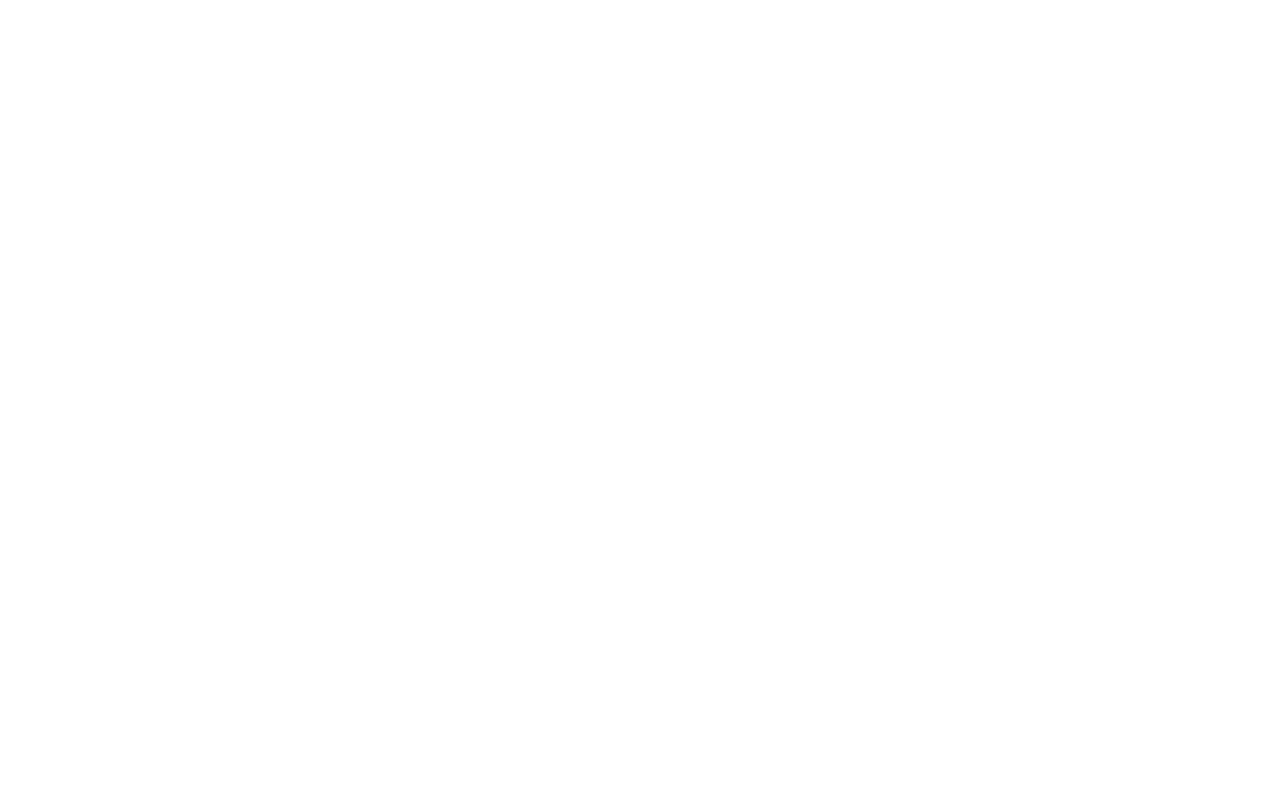
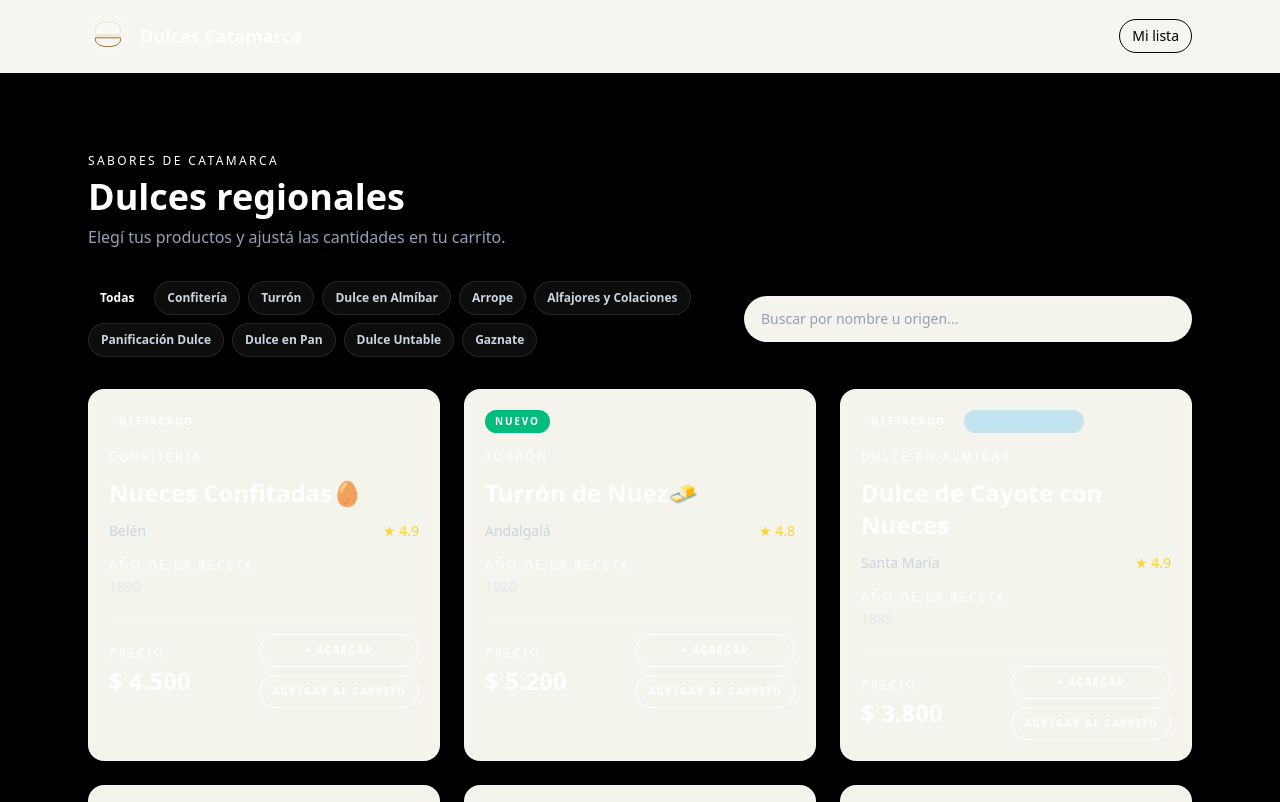
Before and after one commit to Mar-Jose/Nodo.c5.Sprint3, a React (Vite) app: page / in a window 1280 px wide. Shown: the top 802 px of the page. Built offline with nearby package versions, Linux system fonts and the light colour scheme.

Commit message:
listo hoock usecarrito y carritocontext

```diff
--- a/src/App.jsx
+++ b/src/App.jsx
@@ -1,74 +1,150 @@
-import { useState } from 'react'
-import dulcesCatamarca from './data/Dulce'
-//import Footer from './components/Footer'
-
+import { useMemo, useState } from 'react'
+import dulcesCatamarca from './data/dulce'
+import CarritoItem from './components/CarritoItem'
 import DulceList from './components/DulceList'
-//import ListCategoriasPanel from './components/ListCategoriasPanel'
 import Navbar from './components/layout/Navbar'
-//import BisTitle from './components/BisTitle'
-//repasar:
-//import useDocumentTitle from './hooks/useDocumentTitle'
-//import useFilteredItems from './hooks/useFilteredItems'
-//import useMyList from './hooks/useMyList'
-
-function App(){
-  const [count, setCount] = useState(0)
+import { useCarritoContext } from './context/carritoContext'
+import { formatearPrecio } from './utils/formato'
 
 function App() {
   const [categoriaSeleccionada, setCategoriaSeleccionada] = useState('Todas')
   const [busqueda, setBusqueda] = useState('')
-  const [isCeleste, setIsCeleste] = useState(false)
-  const { list: miLista, total, toggle: toggleMiLista, clear: clearMiLista } = useMyList()
+  const [miLista, setMiLista] = useState([])
+  const {
+    carrito,
+    cantidadTotal,
+    total,
+    agregar,
+    cambiarCantidad,
+    quitar,
+    vaciar,
+  } = useCarritoContext()
 
-  useDocumentTitle(total)
+  const categorias = useMemo(
+    () => ['Todas', ...new Set(dulcesCatamarca.map((item) => item.categoria))],
+    []
+  )
 
-  const vaciarMiLista = () => {
-    const confirmado = window.confirm('¿Seguro que querés vaciar tu lista?')
+  const itemsFiltrados = useMemo(() => {
+    const texto = busqueda.trim().toLowerCase()
 
-    if (!confirmado) return
+    return dulcesCatamarca.filter((item) => {
+      const coincideCategoria = categoriaSeleccionada === 'Todas'
+        || item.categoria === categoriaSeleccionada
+      const coincideBusqueda = !texto
+        || `${item.nombre} ${item.origen}`.toLowerCase().includes(texto)
 
-    clearMiLista()
+      return coincideCategoria && coincideBusqueda
+    })
+  }, [busqueda, categoriaSeleccionada])
+
+  const toggleMiLista = (id) => {
+    setMiLista((actual) => (
+      actual.includes(id)
+        ? actual.filter((itemId) => itemId !== id)
+        : [...actual, id]
+    ))
   }
-
-  const itemsFiltrados = useFilteredItems(
-    dulcesCatamarca,
-    categoriaSeleccionada,
-    busqueda
-  )
 
   return (
     <>
-      <Navbar lista={miLista} items={dulcesCatamarca} onToggleItem={toggleMiLista} onVaciarLista={vaciarMiLista} />
+      <Navbar
+        lista={miLista}
+        items={dulcesCatamarca}
+        onToggleItem={toggleMiLista}
+        onVaciarLista={() => setMiLista([])}
+      />
 
-      <main
+      <main className="min-h-screen bg-black font-sans text-white">
+        <div className="mx-auto max-w-6xl px-4 py-10 sm:px-6 sm:py-16 lg:py-20">
+          <div className="mb-8">
+            <p className="text-xs uppercase tracking-[0.2em] text-muted">Sabores de Catamarca</p>
+            <h1 className="mt-2 text-4xl font-bold">Dulces regionales</h1>
+            <p className="mt-2 text-slate-400">Elegí tus productos y ajustá las cantidades en tu carrito.</p>
+          </div>
+
+          <div className="mb-8 flex flex-col gap-4 lg:flex-row lg:items-center lg:justify-between">
+            <div className="flex flex-wrap gap-2">
+              {categorias.map((categoria) => (
+                <button
+                  key={categoria}
+                  type="button"
+                  onClick={() => setCategoriaSeleccionada(categoria)}
                   className={[
-          'min-h-screen font-sans transition-colors',
-          isCeleste ? 'bg-sky-200 text-slate-900' : 'bg-black text-white'
+                    'rounded-full px-3 py-2 text-xs font-semibold transition',
+                    categoria === categoriaSeleccionada
+                      ? 'bg-brand text-white'
+                      : 'border border-white/10 bg-white/5 text-slate-300 hover:bg-white/10',
                   ].join(' ')}
                 >
-      <div className="mx-auto max-w-6xl px-4 py-10 sm:px-6 sm:py-16 lg:py-20">
-        <BisTitle />
+                  {categoria}
+                </button>
+              ))}
+            </div>
 
-        <div className="mb-8 flex flex-col gap-4 lg:flex-row lg:items-center lg:justify-between">
-          <ListCategoriasPanel
-            items={dulcesCatamarca}
-            categoriaSeleccionada={categoriaSeleccionada}
-            onSelectCategoria={setCategoriaSeleccionada}
+            <label className="block w-full max-w-md">
+              <span className="sr-only">Buscar dulces</span>
+              <input
+                type="search"
+                value={busqueda}
+                onChange={(event) => setBusqueda(event.target.value)}
+                placeholder="Buscar por nombre u origen..."
+                className="w-full rounded-full border border-white/10 bg-surface px-4 py-3 text-sm text-white placeholder:text-slate-400 focus:border-brand focus:outline-none"
+              />
+            </label>
+          </div>
+
+          <DulceList
+            items={itemsFiltrados}
+            miLista={miLista}
+            toggleMiLista={toggleMiLista}
+            onAgregarCarrito={agregar}
           />
 
-          <div className="flex items-center gap-3">
-            <SearchBar value={busqueda} onChange={setBusqueda} />
+          <section className="mt-12 rounded-2xl border border-white/10 bg-surface p-5 sm:p-6">
+            <div className="flex flex-wrap items-center justify-between gap-3">
+              <div>
+                <p className="text-xs uppercase tracking-[0.2em] text-muted">Tu carrito</p>
+                <h2 className="mt-1 text-2xl font-bold">Productos seleccionados</h2>
               </div>
+              <span className="rounded-full bg-brand/20 px-3 py-1 text-sm text-brand">
+                {cantidadTotal} {cantidadTotal === 1 ? 'unidad' : 'unidades'}
+              </span>
             </div>
 
-        <DulceList items={itemsFiltrados} miLista={miLista} toggleMiLista={toggleMiLista} />
+            {carrito.length === 0 ? (
+              <p className="mt-5 rounded-xl border border-dashed border-white/10 p-6 text-center text-slate-400">
+                Todavía no agregaste productos.
+              </p>
+            ) : (
+              <>
+                <ul className="mt-5 space-y-3">
+                  {carrito.map((item) => (
+                    <CarritoItem
+                      key={item.id}
+                      item={item}
+                      onCambiarCantidad={cambiarCantidad}
+                      onQuitar={quitar}
+                    />
+                  ))}
+                </ul>
+                <div className="mt-5 flex flex-wrap items-center justify-between gap-3 border-t border-white/10 pt-4">
+                  <button
+                    type="button"
+                    onClick={vaciar}
+                    className="rounded-full border border-rose-400/40 bg-rose-500/10 px-4 py-2 text-sm text-rose-200 transition hover:bg-rose-500/20"
+                  >
+                    Vaciar carrito
+                  </button>
+                  <p className="text-xl font-bold text-brand">{formatearPrecio(total)}</p>
+                </div>
+              </>
+            )}
+          </section>
         </div>
       </main>
-    <Footer isCeleste={isCeleste} onToggleTheme={() => setIsCeleste((current) => !current)} />
     </>
   )
 }
-}
-
 
 export default App
--- a/src/Providers.jsx
+++ b/src/Providers.jsx
@@ -1,5 +1,7 @@
+import { CarritoProvider } from './context/carritoContext'
+
 function Providers({ children }) {
-  return children
+  return <CarritoProvider>{children}</CarritoProvider>
 }
 
 export default Providers
--- a/src/components/DulceCard.jsx
+++ b/src/components/DulceCard.jsx
@@ -1,6 +1,6 @@
 import { formatearPrecio } from '../utils/formato'
 
-function DulceCard({ item, estaEnMiLista, toggleMiLista }) {
+function DulceCard({ item, estaEnMiLista, toggleMiLista, onAgregarCarrito }) {
   const isInMyList = estaEnMiLista
 
   let toggleButton
@@ -81,7 +81,16 @@ function DulceCard({ item, estaEnMiLista, toggleMiLista }) {
           </p>
         </div>
 
-        <div className="w-full sm:w-auto">{toggleButton}</div>
+        <div className="flex w-full flex-col gap-2 sm:w-auto">
+          {toggleButton}
+          <button
+            type="button"
+            onClick={() => onAgregarCarrito(item)}
+            className="w-full rounded-full border border-brand/30 bg-brand px-3 py-2 text-[10px] font-semibold uppercase tracking-[0.14em] text-white transition hover:bg-brand/80 sm:w-auto"
+          >
+            Agregar al carrito
+          </button>
+        </div>
       </div>
     </article>
   )
--- a/src/components/DulceList.jsx
+++ b/src/components/DulceList.jsx
@@ -1,6 +1,6 @@
 import DulceCard from './DulceCard'
 
-function DulceList({ items = [], miLista = [], toggleMiLista }) {
+function DulceList({ items = [], miLista = [], toggleMiLista, onAgregarCarrito }) {
   if (!items.length) {
     return (
       <div className="rounded-2xl border border-dashed border-white/10 bg-surface/70 p-10 text-center text-slate-300">
@@ -13,11 +13,12 @@ function DulceList({ items = [], miLista = [], toggleMiLista }) {
   return (
     <section className="grid gap-6 sm:grid-cols-2 xl:grid-cols-3">
       {items.map((item) => (
-        <ItemCard
+        <DulceCard
           key={item.id}
           item={item}
           estaEnMiLista={miLista.includes(item.id)}
           toggleMiLista={toggleMiLista}
+          onAgregarCarrito={onAgregarCarrito}
         />
       ))}
     </section>
--- a/src/context/carritoContext.jsx
+++ b/src/context/carritoContext.jsx
@@ -0,0 +1,26 @@
+import { createContext, useContext } from 'react'
+import useCarrito from '../hooks/useCarrito'
+
+const CarritoContext = createContext(null)
+
+export function CarritoProvider({ children }) {
+  const carrito = useCarrito()
+
+  return (
+    <CarritoContext.Provider value={carrito}>
+      {children}
+    </CarritoContext.Provider>
+  )
+}
+
+// El Provider y su hook consumidor forman una única API pública del contexto.
+// eslint-disable-next-line react-refresh/only-export-components
+export function useCarritoContext() {
+  const context = useContext(CarritoContext)
+
+  if (context === null) {
+    throw new Error('useCarritoContext debe usarse dentro de CarritoProvider')
+  }
+
+  return context
+}
--- a/src/hooks/useCarrito.js
+++ b/src/hooks/useCarrito.js
@@ -1,4 +1,5 @@
-import { useCallback, useMemo, useState } from 'react'
+import { useCallback, useMemo } from 'react'
+import useLocalStorage from './useLocalStorage'
 
 function limitarCantidad(item, cantidad) {
   const cantidadNumerica = Math.max(0, Number(cantidad) || 0)
@@ -9,7 +10,7 @@ function limitarCantidad(item, cantidad) {
 }
 
 export function useCarrito() {
-  const [carrito, setCarrito] = useState([])
+  const [carrito, setCarrito] = useLocalStorage('carrito', [])
 
   const agregar = useCallback((item) => {
     setCarrito((actual) => {
@@ -31,7 +32,7 @@ export function useCarrito() {
         ? [...actual, { ...item, cantidad: cantidadInicial }]
         : actual
     })
-  }, [])
+  }, [setCarrito])
 
   const cambiarCantidad = useCallback((id, cantidad) => {
     setCarrito((actual) => actual
@@ -44,15 +45,15 @@ export function useCarrito() {
         }
       })
       .filter((item) => item.cantidad > 0))
-  }, [])
+  }, [setCarrito])
 
   const quitar = useCallback((id) => {
     setCarrito((actual) => actual.filter((item) => item.id !== id))
-  }, [])
+  }, [setCarrito])
 
   const vaciar = useCallback(() => {
     setCarrito([])
-  }, [])
+  }, [setCarrito])
 
   const cantidadTotal = useMemo(
     () => carrito.reduce((total, item) => total + item.cantidad, 0),
```
Lines whose indentation alone changed are shown as unchanged.
